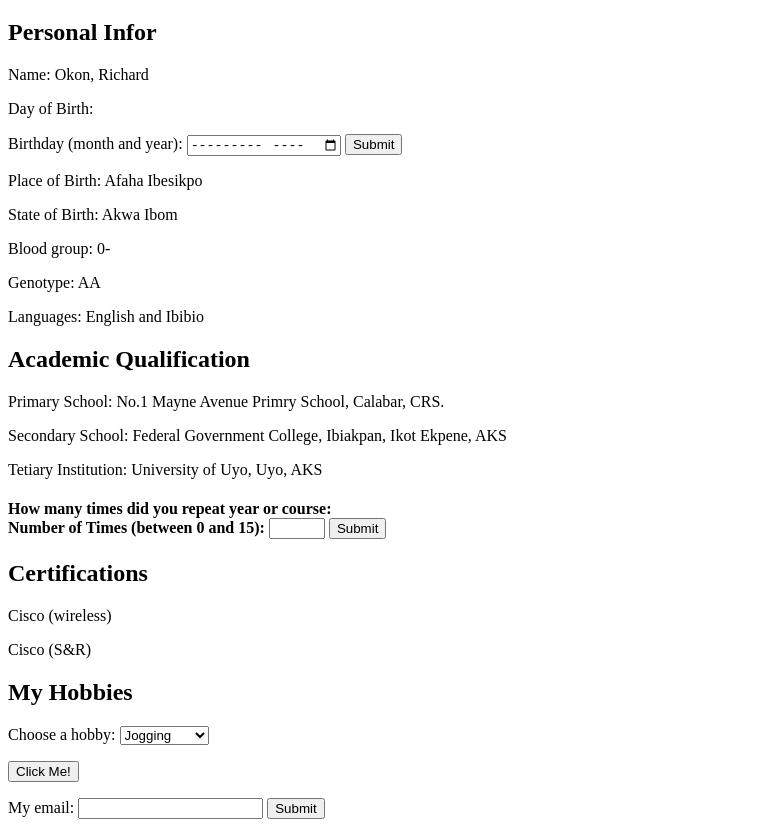
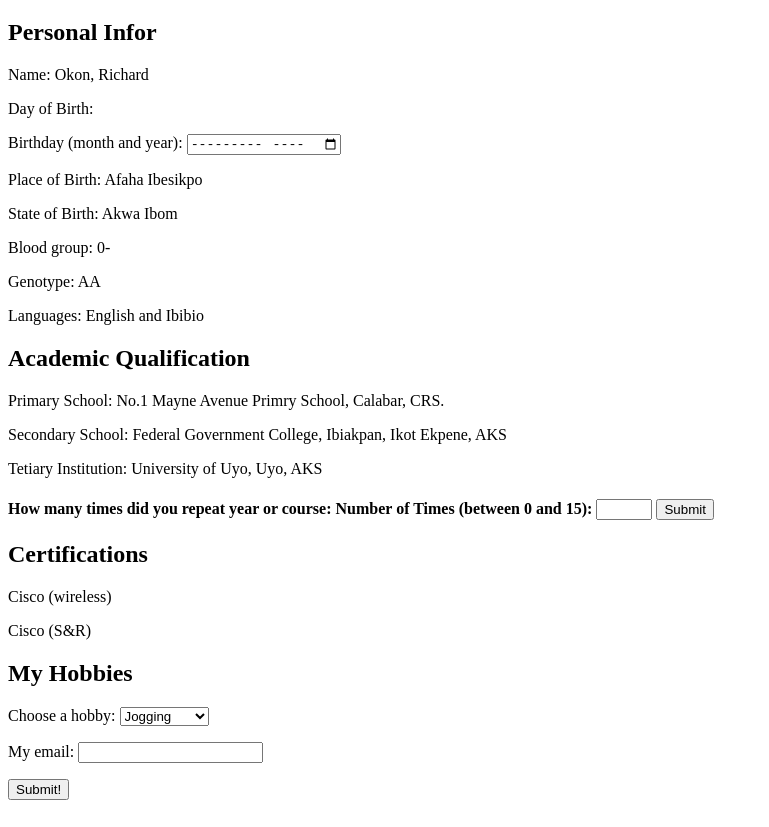
Before and after one commit to rich-okon/personnel-data, a plain HTML site: page index.html in a window 1280 px wide. Shown: the part 61-888 px from the top of the page, without its empty margins (0-769 px from the left). Drawn offline with Linux system fonts and the light colour scheme.

```diff
--- a/index.html
+++ b/index.html
@@ -12,7 +12,7 @@
     </header>
     <section>
         <h2>Personal Infor</h2>
-        <!-- Consider using one form to create this whole page -->
+        <form action="/action_page.php" target="_blank" method="POST"></form><!-- Consider using one form to create this whole page -->
         <div class="">
             <p>Name: Okon, Richard</p>
             <p>Day of Birth:
@@ -20,8 +20,8 @@
                 <form action="/action_page.php">
                     <label for="bdaymonth">Birthday (month and year):</label>
                     <input type="month" id="bdaymonth" name="bdaymonth">
-                    <input type="submit" value="Submit">
-                  </form>
+
+
             </p>
             <p>Place of Birth: Afaha Ibesikpo</p>
             <p>State of Birth: Akwa Ibom</p>
@@ -39,11 +39,11 @@
 
            <h4> How many times did you repeat year or course:
                <!-- Use a seperate element to wrap the form -->
-              <form action="/action_page.php">
+
                 <label for="quantity">Number of Times (between 0 and 15):</label>
                 <input type="number" id="quantity" name="quantity" min="0" max="15">
                 <input type="submit" value="Submit">
-              </form>
+
            </h4>
 
 
@@ -58,7 +58,7 @@
 
         <div class="">
             <h2>My Hobbies</h2>
-            <form action="/action_page.php">
+
                 <label for="hobbies">Choose a hobby:</label>
                 <select id="hobbies" name="hobbies">
                   <option value="jogging">Jogging</option>
@@ -66,14 +66,19 @@
                   <option value="anearobics">Anearobics</option>
                   <option value="scrabble">Scrabble</option>
                 </select>
-                <p><input type="button" onclick="alert('form submitted!')" value="Click Me!"></p>
+
                 <!-- A form cannot be in a form, consider refactoring your code here -->
-                  <form action="/action_page.php">
+                  <p>
                     <label for="email">My email:</label>
                     <input type="email" id="email" name="email">
-                    <input type="submit" value="Submit">
-                  </form>
-              </form>
+                  </p>
+
+
+
+                    <div class="submit">
+                        <button type="button" onclick="alert('form submitted!')">Submit!</button><!-- add a submit button -->
+                    </div>
+          </form>
         </div>
     </section>
 </body>
```
